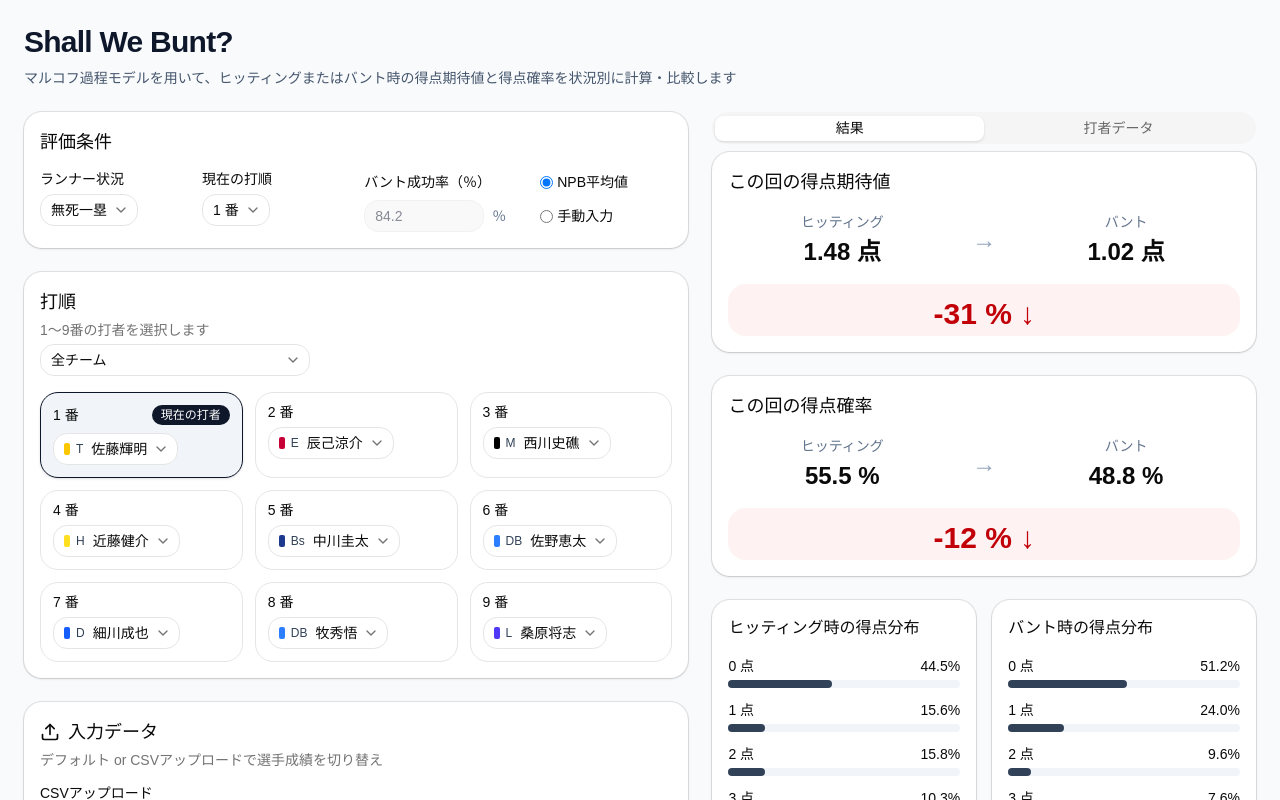
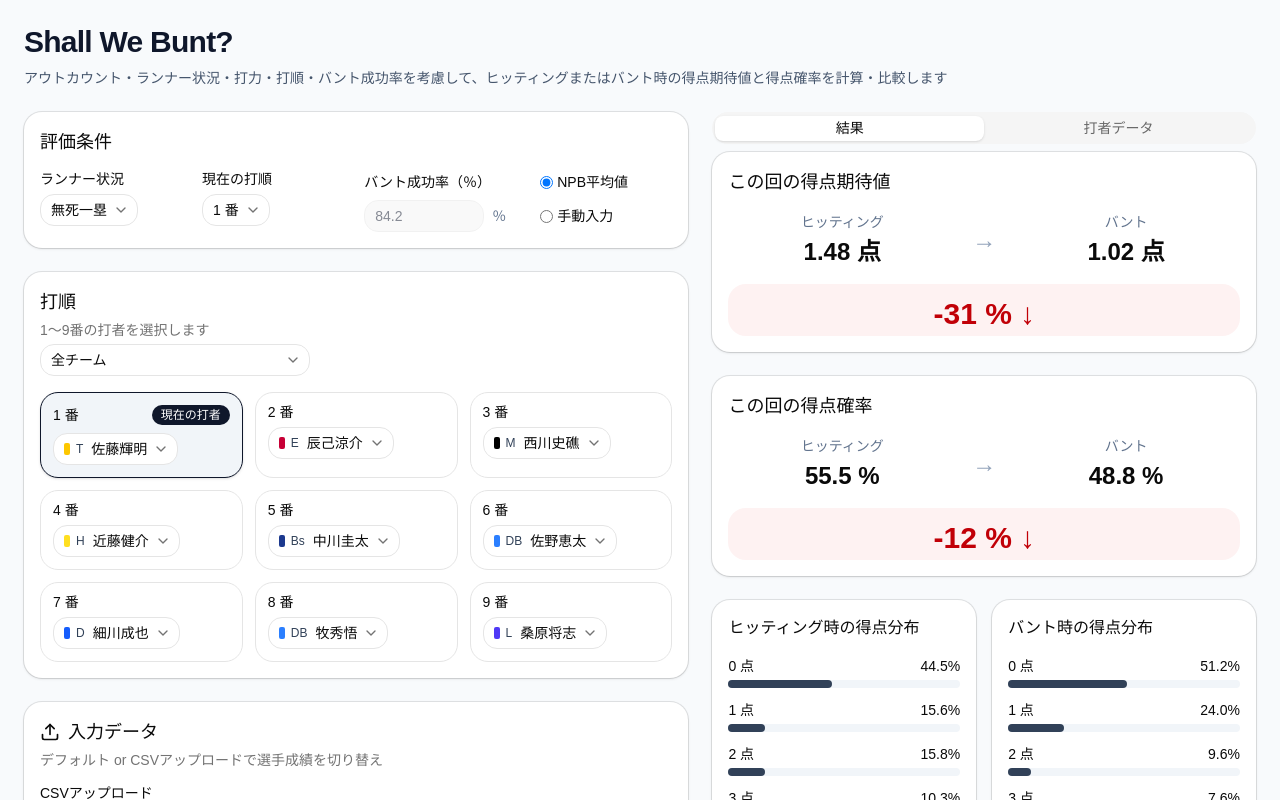
Before and after one commit to haborite/shall-we-bunt, a React (Vite) app: page / in a window 1280 px wide. Shown: the top 800 px of the page. Built offline with nearby package versions, Linux system fonts and the light colour scheme.

Commit message:
small fix on the explanation

```diff
--- a/src/App.jsx
+++ b/src/App.jsx
@@ -891,7 +891,7 @@ export default function BuntStrategyGui() {
         <div className="flex flex-col gap-3 md:flex-row md:items-end md:justify-between">
           <div>
             <h1 className="text-3xl font-semibold tracking-tight">Shall We Bunt?</h1>
-            <p className="mt-2 text-sm text-slate-600">マルコフ過程モデルを用いて、ヒッティングまたはバント時の得点期待値と得点確率を状況別に計算・比較します</p>
+            <p className="mt-2 text-sm text-slate-600">アウトカウント・ランナー状況・打力・打順・バント成功率を考慮して、ヒッティングまたはバント時の得点期待値と得点確率を計算・比較します</p>
           </div>
         </div>
 
@@ -1210,7 +1210,7 @@ function NyTimesQuote() {
                 ──────────
               </p>
               <p>
-                「助かったよ相棒」フリッシュはにこやかに言った。「ところで、名前と勤め先を教えてくれないか。」
+                「助かったよ、相棒」フリッシュはにこやかに言った。「ところで、名前と勤め先を教えてくれないか。」
               </p>
               <p>
                 「なぜだ？」と男が訝しむと、フリッシュは体裁をかなぐり捨てて怒鳴った。
```
